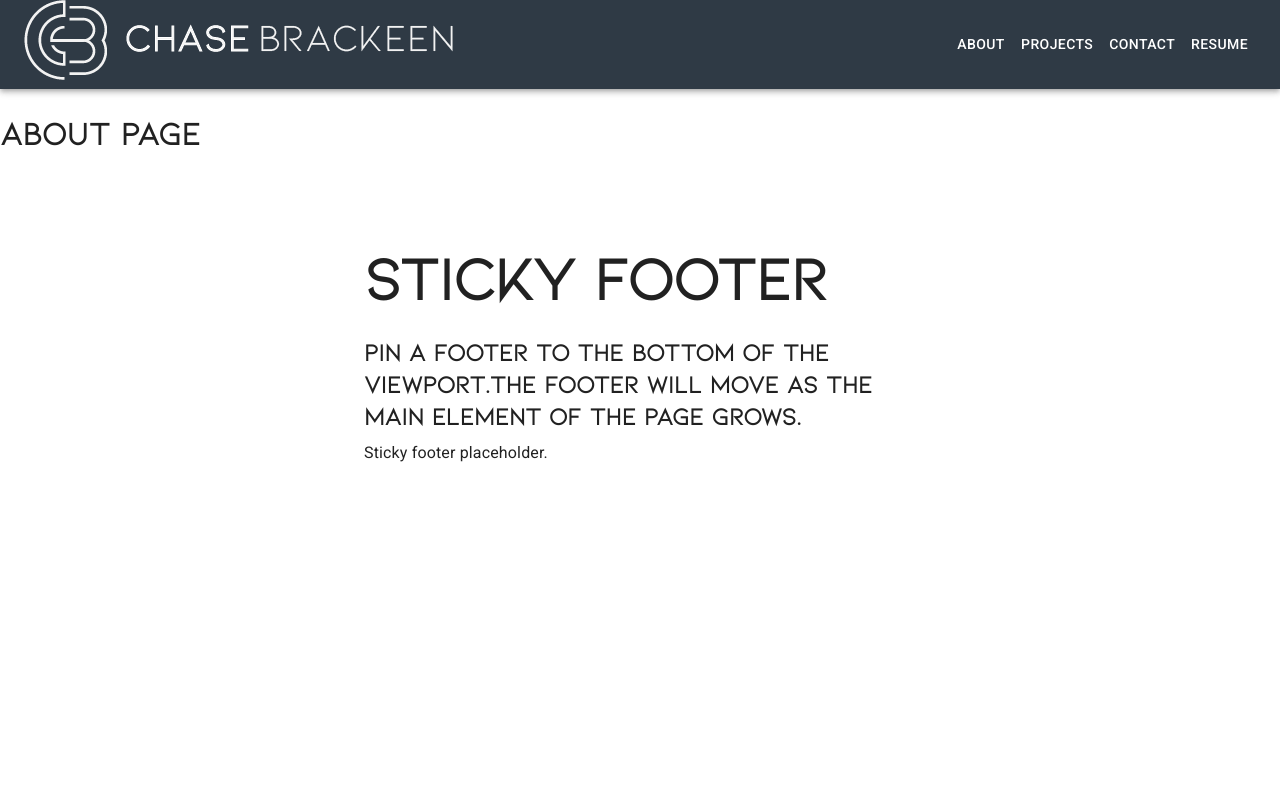
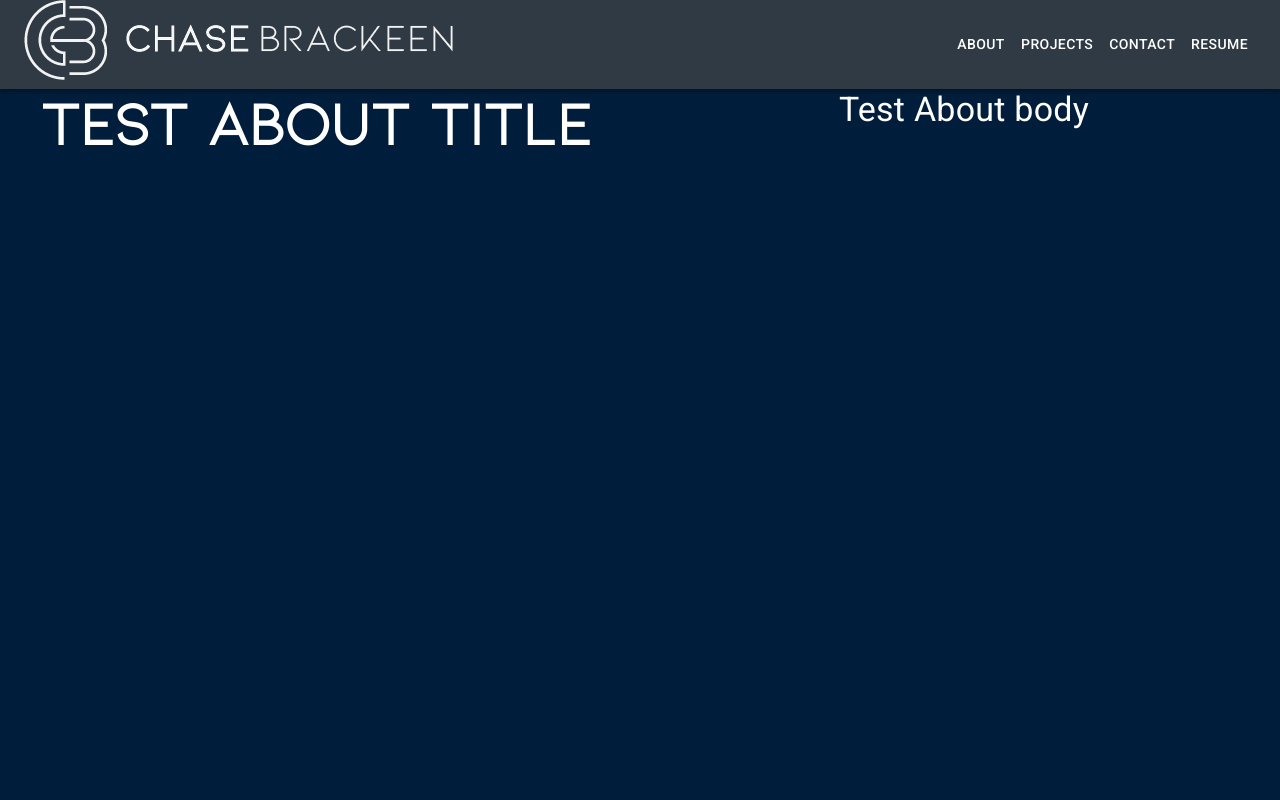
Before and after one commit to Chasetopher/React-Portfolio, a React (Create React App) app: page / in a window 1280 px wide. Shown: the top 800 px of the page. Built offline with nearby package versions, Linux system fonts and the light colour scheme.

Commit message:
added grid boilerplate to about page

```diff
--- a/src/App.js
+++ b/src/App.js
@@ -1,4 +1,5 @@
 import React, { useState } from 'react';
+import Box from '@mui/material/Box';
 import Nav from './components/Nav';
 import Footer from './components/Footer';
 import Contact from './components/Contact';
@@ -17,17 +18,17 @@ function App() {
   const [currentPage, setCurrentPage] = useState(pages[0]);
 
   return (
-    <div>
+    <Box bgcolor="primary.main">
       <Nav
       pages = { pages }
       currentPage = { currentPage }
       setCurrentPage = { setCurrentPage }
       ></Nav>
-      <main>
+      <Box>
         { currentPage.component }
-      </main>
+      </Box>
       <Footer />
-    </div>
+    </Box>
   );
 }
 
--- a/src/components/About/index.js
+++ b/src/components/About/index.js
@@ -1,10 +1,24 @@
 import React from 'react'
+import Box from '@mui/material/Box';
+import Typography from '@mui/material/Typography';
+import Grid from '@mui/material/Grid';
 
 const About = () => {
     return (
-        <div>
-            <h1>About Page</h1>
-        </div>
+        <Box>
+            <Grid container spacing={2} columns={16}>
+                <Grid item s={16} md={8}>
+                    <Typography variant="h2" color="common.white" align="center">
+                        Test About title
+                    </Typography>
+                </Grid>
+                <Grid item s={16} md={8}>
+                    <Typography variant="h4" color="common.white" align="center">
+                        Test About body
+                    </Typography>
+                </Grid>
+            </Grid>
+        </Box>
     )
 }
 
--- a/src/components/Footer/index.js
+++ b/src/components/Footer/index.js
@@ -1,23 +1,18 @@
 import * as React from 'react';
-import CssBaseline from '@mui/material/CssBaseline';
 import Box from '@mui/material/Box';
 import Typography from '@mui/material/Typography';
 import Container from '@mui/material/Container';
 
 const Footer = () => {
-
-
   function Copyright() {
     return (
       <Typography color='#FFFFFF'>
         {'© '}
         {new Date().getFullYear()}
         {' - Chase Brackeen'}
-
       </Typography>
     );
   }
-
     return (
       <Box
       sx={{
@@ -26,17 +21,6 @@ const Footer = () => {
         minHeight: '100vh',
       }}
     >
-      <CssBaseline />
-      <Container component="main" sx={{ mt: 8, mb: 2 }} maxWidth="sm">
-        <Typography variant="h2" component="h1" gutterBottom>
-          Sticky footer
-        </Typography>
-        <Typography variant="h5" component="h2" gutterBottom>
-          {'Pin a footer to the bottom of the viewport.'}
-          {'The footer will move as the main element of the page grows.'}
-        </Typography>
-        <Typography variant="body1">Sticky footer placeholder.</Typography>
-      </Container>
       <Box
         component="footer"
         sx={{
```
